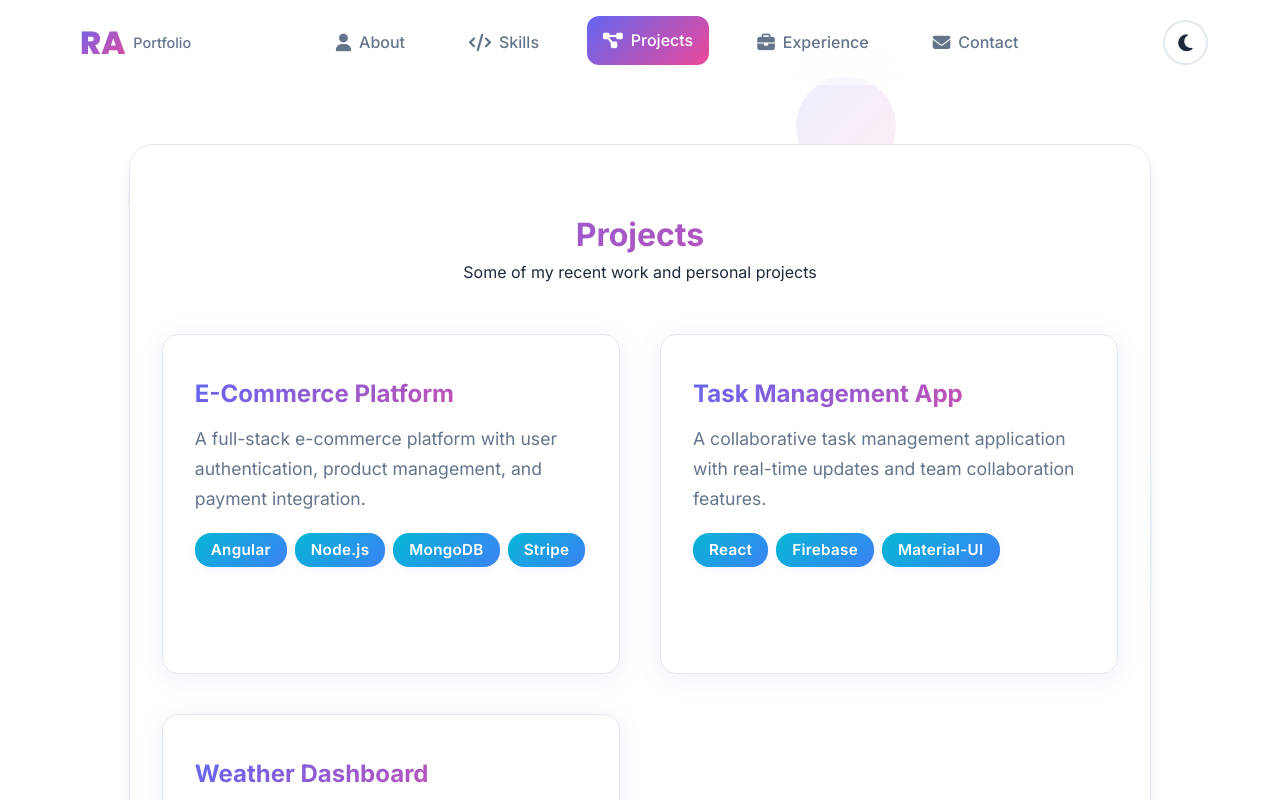
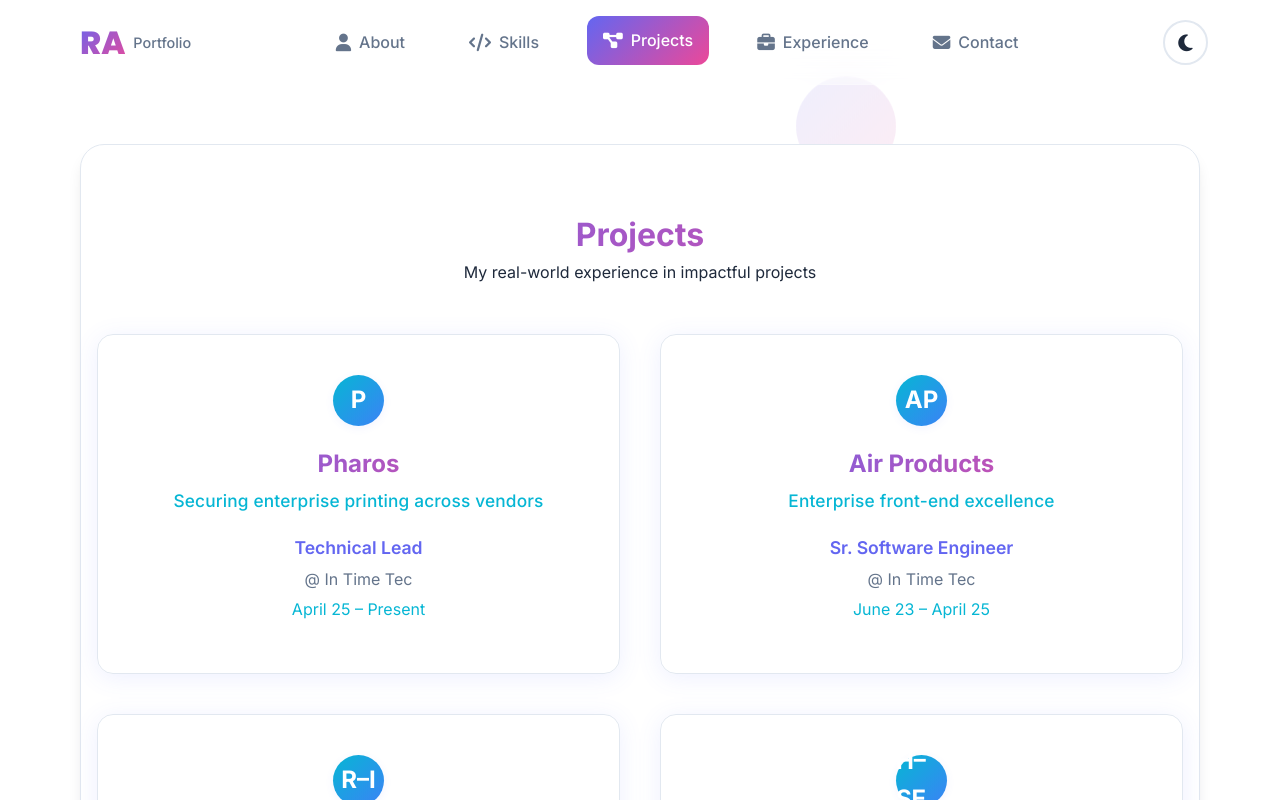
Before and after one commit to rohit-agarwal-ITT/My_Portfolio, an Angular app: page /projects in a window 1280 px wide. Shown: the top 800 px of the page. Built offline with nearby package versions, Linux system fonts and the light colour scheme.

Commit message:
Completed projects page

```diff
--- a/src/app/pages/projects/projects.component.html
+++ b/src/app/pages/projects/projects.component.html
@@ -2,20 +2,36 @@
   <div class="projects-content">
     <div class="projects-header">
       <h1 class="gradient-text">Projects</h1>
-      <p>Some of my recent work and personal projects</p>
+      <p>My real-world experience in impactful projects</p>
     </div>
 
     <div class="projects-grid" *ngIf="!loading">
-      <div class="project-card glass" *ngFor="let project of projects">
-        <div class="project-image" *ngIf="project.image">
-          <img [src]="project.image" [alt]="project.name + ' screenshot'" />
-        </div>
-        <div class="project-content">
-          <h3 class="project-title gradient-text">{{ project.name }}</h3>
-          <p class="project-description">{{ project.description }}</p>
-
-          <div class="project-tech">
-            <span class="tech-tag" *ngFor="let tech of project.technologies">{{ tech }}</span>
+      <div class="project-flip-card" *ngFor="let project of projects; let i = index"
+           [class.flipped]="flippedIndex === i"
+           (mouseenter)="onCardHover(i)" (mouseleave)="onCardLeave()"
+           (click)="onCardClick(i)" tabindex="0" (keydown.enter)="onCardClick(i)" (keydown.space)="onCardClick(i)"
+           [attr.aria-label]="'Project card: ' + project.name + '. Click or tap to flip for details.'">
+        <div class="flip-card-inner">
+          <div class="flip-card-front glass">
+            <div class="project-badge">
+              <span class="badge-initials">{{ getInitials(project.name) }}</span>
+            </div>
+            <h3 class="project-title gradient-text">{{ project.name }}</h3>
+            <div class="project-tagline">{{ projectTagline(project.name) }}</div>
+            <div class="project-meta">
+              <span class="project-role">{{ project.role }}</span>
+              <span class="project-company">@ {{ project.company }}</span>
+              <span class="project-period">{{ project.period }}</span>
+            </div>
+          </div>
+          <div class="flip-card-back glass">
+            <h3 class="project-title gradient-text">{{ project.name }}</h3>
+            <ul class="project-details">
+              <li *ngFor="let detail of project.details">
+                <span class="detail-icon">✔</span>
+                <span class="detail-text">{{ detail }}</span>
+              </li>
+            </ul>
           </div>
         </div>
       </div>
--- a/src/app/pages/projects/projects.component.scss
+++ b/src/app/pages/projects/projects.component.scss
@@ -1,6 +1,6 @@
 .projects-container {
-  padding: 2rem;
-  max-width: 1200px;
+  padding: 2rem 0.5rem;
+  max-width: 1400px;
   margin: 0 auto;
   min-height: calc(100vh - 80px);
   animation: fadeInUp 0.8s ease-out;
@@ -9,12 +9,12 @@
 .projects-content {
   background: var(--card-bg);
   border-radius: var(--radius-2xl);
-  padding: 4rem 2rem;
+  padding: 4rem 1rem;
   box-shadow: var(--shadow-lg);
   backdrop-filter: blur(20px);
   border: 1px solid var(--border-color);
   position: relative;
-  overflow: hidden;
+  overflow: visible;
 }
 
 .projects-header {
@@ -32,31 +32,165 @@
 
 .projects-grid {
   display: grid;
-  grid-template-columns: repeat(auto-fit, minmax(320px, 1fr));
+  grid-template-columns: repeat(auto-fit, minmax(370px, 1fr));
   gap: 2.5rem;
   margin-bottom: 2rem;
+  overflow: visible;
+  width: 100%;
+  max-width: 1200px;
+  margin-left: auto;
+  margin-right: auto;
 }
 
-.project-card {
-  background: rgba(255,255,255,0.18);
+.project-flip-card,
+.flip-card-inner {
+  height: 100%;
+  min-height: 340px;
+  display: flex;
+  flex-direction: column;
+}
+
+.flip-card-inner {
+  position: relative;
+  width: 100%;
+  transition: transform 0.7s cubic-bezier(0.4,0.2,0.2,1);
+  transform-style: preserve-3d;
+  flex: 1 1 auto;
+}
+
+.project-flip-card .flip-card-front,
+.project-flip-card .flip-card-back {
+  position: absolute;
+  width: 100%;
+  height: 100%;
+  min-height: 340px;
+  top: 0;
+  left: 0;
+  backface-visibility: hidden;
   border-radius: var(--radius-xl);
   box-shadow: 0 4px 24px rgba(90, 108, 255, 0.10);
+  background: rgba(255,255,255,0.18);
+  backdrop-filter: blur(16px);
   border: 1.5px solid var(--border-color);
-  padding: 2.5rem 2rem 2rem 2rem;
   display: flex;
   flex-direction: column;
-  align-items: flex-start;
-  position: relative;
-  overflow: hidden;
-  transition: box-shadow 0.3s, transform 0.3s;
-  backdrop-filter: blur(16px);
-  min-height: 340px;
+  justify-content: flex-start;
+  align-items: stretch;
+  padding: 2.5rem 2rem 2rem 2rem;
+  word-break: break-word;
+  overflow-wrap: anywhere;
+  overflow-y: auto;
 }
 
-.project-card:hover {
-  box-shadow: 0 12px 32px rgba(90, 108, 255, 0.18);
-  transform: translateY(-8px) scale(1.03);
-  border-color: var(--primary-color);
+.project-flip-card .flip-card-front {
+  z-index: 2;
+}
+
+.project-flip-card .flip-card-back {
+  transform: rotateY(180deg);
+  z-index: 3;
+}
+
+.project-flip-card.flipped .flip-card-inner {
+  transform: rotateY(180deg);
+}
+
+.project-front-content, .project-back-content {
+  width: 100%;
+  display: flex;
+  flex-direction: column;
+  align-items: center;
+  justify-content: center;
+  min-height: 260px;
+}
+
+.project-title {
+  font-size: 1.5rem;
+  font-weight: 700;
+  margin-bottom: 0.7rem;
+  margin-top: 0;
+  text-align: center;
+}
+
+.project-meta {
+  display: flex;
+  flex-direction: column;
+  align-items: center;
+  gap: 0.3rem;
+  margin-bottom: 0.5rem;
+}
+.project-role {
+  font-weight: 600;
+  color: var(--primary-color);
+  font-size: 1.1rem;
+}
+.project-company {
+  font-size: 1rem;
+  color: var(--text-secondary);
+}
+.project-period {
+  font-size: 1rem;
+  color: var(--accent-color);
+  margin-bottom: 0;
+  text-align: center;
+}
+
+.project-details {
+  max-width: 100%;
+  margin: 1.2rem 0 1.2rem 0;
+  padding: 0;
+  list-style: none;
+  color: var(--text-secondary);
+  font-size: 1.13rem;
+  line-height: 1.8;
+  text-align: left;
+}
+
+.project-details li {
+  display: flex;
+  align-items: flex-start;
+  gap: 1rem;
+  margin-bottom: 1.2rem;
+  position: relative;
+  font-family: 'Inter', 'Poppins', sans-serif;
+  font-size: 1.13rem;
+  font-weight: 400;
+  letter-spacing: 0.01em;
+}
+
+.project-details li:last-child {
+  margin-bottom: 0;
+}
+
+.project-details .detail-icon {
+  min-width: 1.7em;
+  min-height: 1.7em;
+  display: flex;
+  align-items: center;
+  justify-content: center;
+  border-radius: 50%;
+  background: var(--gradient-secondary);
+  color: #fff;
+  font-size: 1.1em;
+  font-weight: 700;
+  box-shadow: 0 2px 8px rgba(90, 108, 255, 0.08);
+  margin-top: 2px;
+}
+
+.project-details .detail-text {
+  flex: 1 1 auto;
+  font-size: 1.13rem;
+  font-weight: 400;
+  color: var(--text-secondary);
+  word-break: break-word;
+}
+
+.flip-hint {
+  margin-top: 1.2rem;
+  font-size: 0.95rem;
+  color: var(--text-muted);
+  opacity: 0.7;
+  text-align: center;
 }
 
 .project-image {
@@ -79,13 +213,6 @@
 }
 .project-card:hover .project-image img {
   transform: scale(1.05);
-}
-
-.project-title {
-  font-size: 1.5rem;
-  font-weight: 700;
-  margin-bottom: 0.7rem;
-  margin-top: 0;
 }
 
 .project-description {
@@ -173,5 +300,55 @@
   .projects-grid {
     grid-template-columns: 1fr;
     gap: 2rem;
+    max-width: 98vw;
+  }
+  .project-flip-card {
+    max-width: 98vw;
+  }
+  .project-flip-card .flip-card-front,
+  .project-flip-card .flip-card-back {
+    padding: 1.5rem 0.5rem 1rem 0.5rem;
   }
 }
+
+@media (max-width: 600px) {
+  .project-title {
+    font-size: 1.15rem;
+  }
+  .project-details {
+    font-size: 0.98rem;
+    padding-left: 1rem;
+  }
+  .project-meta, .project-period {
+    font-size: 0.95rem;
+  }
+}
+
+.project-badge {
+  display: flex;
+  justify-content: center;
+  align-items: center;
+  margin-bottom: 1.2rem;
+}
+.badge-initials {
+  background: var(--gradient-secondary);
+  color: #fff;
+  font-size: 1.5rem;
+  font-weight: 700;
+  border-radius: 50%;
+  width: 3.2rem;
+  height: 3.2rem;
+  display: flex;
+  align-items: center;
+  justify-content: center;
+  box-shadow: 0 2px 8px rgba(90, 108, 255, 0.08);
+}
+.project-tagline {
+  text-align: center;
+  color: var(--accent-color);
+  font-size: 1.08rem;
+  font-weight: 500;
+  margin-bottom: 1.2rem;
+  margin-top: -0.5rem;
+  letter-spacing: 0.01em;
+}
--- a/src/app/pages/projects/projects.component.ts
+++ b/src/app/pages/projects/projects.component.ts
@@ -1,4 +1,4 @@
-import { Component, OnInit } from '@angular/core';
+import { Component, OnInit, HostListener } from '@angular/core';
 import { Project } from 'src/app/services/interfaces';
 import { ResumeService } from 'src/app/services/resume.service';
 
@@ -10,11 +10,23 @@
 export class ProjectsComponent implements OnInit {
   projects: Project[] = [];
   loading = true;
+  flippedIndex: number | null = null;
+  isMobile = false;
 
   constructor(private resumeService: ResumeService) {}
 
   ngOnInit(): void {
     this.loadProjects();
+    this.checkMobile();
+  }
+
+  @HostListener('window:resize')
+  onResize() {
+    this.checkMobile();
+  }
+
+  checkMobile() {
+    this.isMobile = window.innerWidth <= 900;
   }
 
   loadProjects(): void {
@@ -29,4 +41,44 @@
       }
     );
   }
+
+  onCardHover(index: number): void {
+    if (!this.isMobile) {
+      this.flippedIndex = index;
+    }
+  }
+
+  onCardLeave(): void {
+    if (!this.isMobile) {
+      this.flippedIndex = null;
+    }
+  }
+
+  onCardClick(index: number): void {
+    if (this.isMobile) {
+      this.flippedIndex = this.flippedIndex === index ? null : index;
+    } else {
+      // On desktop, allow click to flip as well
+      this.flippedIndex = this.flippedIndex === index ? null : index;
+    }
+  }
+
+  projectTagline(name: string): string {
+    switch (name) {
+      case 'Pharos': return 'Securing enterprise printing across vendors';
+      case 'Air Products': return 'Enterprise front-end excellence';
+      case 'Rise – IdahoSTARS': return 'Childcare management for Idaho government';
+      case 'HP – Services Estimator': return 'Optimizing HP service workflows';
+      default: return '';
+    }
+  }
+
+  getInitials(name: string): string {
+    return name
+      .split(' ')
+      .filter(w => w)
+      .map(w => w[0])
+      .join('')
+      .toUpperCase();
+  }
 }
--- a/src/app/services/resume.service.ts
+++ b/src/app/services/resume.service.ts
@@ -204,29 +204,54 @@
   getProjects(): Observable<Project[]> {
     const projects = [
       {
-        name: 'E-Commerce Platform', // ✅ UPDATE: Your project name
-        description: 'A full-stack e-commerce platform with user authentication, product management, and payment integration.', // ✅ UPDATE: Project description
-        technologies: ['Angular', 'Node.js', 'MongoDB', 'Stripe'], // ✅ UPDATE: Technologies used
-        github: 'https://github.com/rohit-agarwal/ecommerce', // ✅ UPDATE: Your GitHub repo link
-        live: 'https://ecommerce-demo.com' // ✅ UPDATE: Your live demo link
+        name: 'Pharos',
+        role: 'Technical Lead',
+        company: 'In Time Tec',
+        period: 'April 25 – Present',
+        details: [
+          'Assigned as Technical Lead to the PHAROS project, focused on securing multifunction printers (MFPs) across multiple vendors to prevent unauthorized access to printing and scanning functionalities.',
+          'Collaborating with vendors like Lexmark, integrating their Java-based embedded solutions with PHAROS to enforce security protocols and compliance.',
+          'Working on the C#-based site service, responsible for communication and authentication workflows between the PHAROS system and connected printers.',
+          'Actively participating in client discussions to understand requirements, provide progress updates, and ensure alignment with business objectives.'
+        ]
       },
       {
-        name: 'Task Management App', // ✅ UPDATE: Your project name
-        description: 'A collaborative task management application with real-time updates and team collaboration features.', // ✅ UPDATE: Project description
-        technologies: ['React', 'Firebase', 'Material-UI'], // ✅ UPDATE: Technologies used
-        github: 'https://github.com/rohit-agarwal/task-manager', // ✅ UPDATE: Your GitHub repo link
-        live: 'https://task-manager-demo.com' // ✅ UPDATE: Your live demo link
+        name: 'Air Products',
+        role: 'Sr. Software Engineer',
+        company: 'In Time Tec',
+        period: 'June 23 – April 25',
+        details: [
+          'Solely responsible for managing and enhancing 7 enterprise-level front-end applications, leading full-cycle development from requirements gathering to production deployment.',
+          'Developed dynamic and responsive UIs using Angular, TypeScript, Kendo UI, and object-oriented programming (OOP) principles.',
+          'Implemented real-time data visualizations and graph-based analytics to improve operational insights.',
+          'Actively collaborated with stakeholders and backend teams, ensuring alignment with business goals and timely delivery.'
+        ]
       },
       {
-        name: 'Weather Dashboard', // ✅ UPDATE: Your project name
-        description: 'A weather dashboard that displays current weather and forecasts using multiple weather APIs.', // ✅ UPDATE: Project description
-        technologies: ['Angular', 'TypeScript', 'OpenWeather API'], // ✅ UPDATE: Technologies used
-        github: 'https://github.com/rohit-agarwal/weather-dashboard', // ✅ UPDATE: Your GitHub repo link
-        live: 'https://weather-dashboard-demo.com' // ✅ UPDATE: Your live demo link
+        name: 'Rise – IdahoSTARS',
+        role: 'Software Engineer',
+        company: 'In Time Tec',
+        period: 'September 22 – May 23',
+        details: [
+          'Led a team of 4–5 developers to deliver a high-impact childcare management system under the Idaho Government\'s initiative.',
+          'Orchestrated sprint planning, task assignment, and delivery tracking using Agile methodologies.',
+          'Enhanced UI functionality and user engagement using Angular and modern JavaScript libraries.',
+          'Engaged directly with stakeholders for requirement gathering, performed code reviews, and implemented thorough testing protocols for quality assurance.'
+        ]
+      },
+      {
+        name: 'HP – Services Estimator',
+        role: 'Software Engineer',
+        company: 'In Time Tec',
+        period: 'March 21 – September 22',
+        details: [
+          'Developed and maintained complex modules in Angular, resulting in a 90% reduction in compilation time through version upgrades and library optimizations.',
+          'Ensured robust application quality with 80%+ unit test coverage using Jasmine/Karma and performed regular integration with backend APIs.',
+          'Utilized CI/CD pipelines (Jenkins and Azure) for seamless code deployment.',
+          'Participated in sprint ceremonies, created detailed flowcharts and architecture diagrams, and closely coordinated with cross-functional teams for smooth delivery.'
+        ]
       }
-      // ✅ ADD MORE PROJECTS: Copy the format above and add your projects
     ];
-
     return of(projects);
   }
 
```
Also changed, not shown: src/app/services/interfaces.ts (+4 -5 lines).
